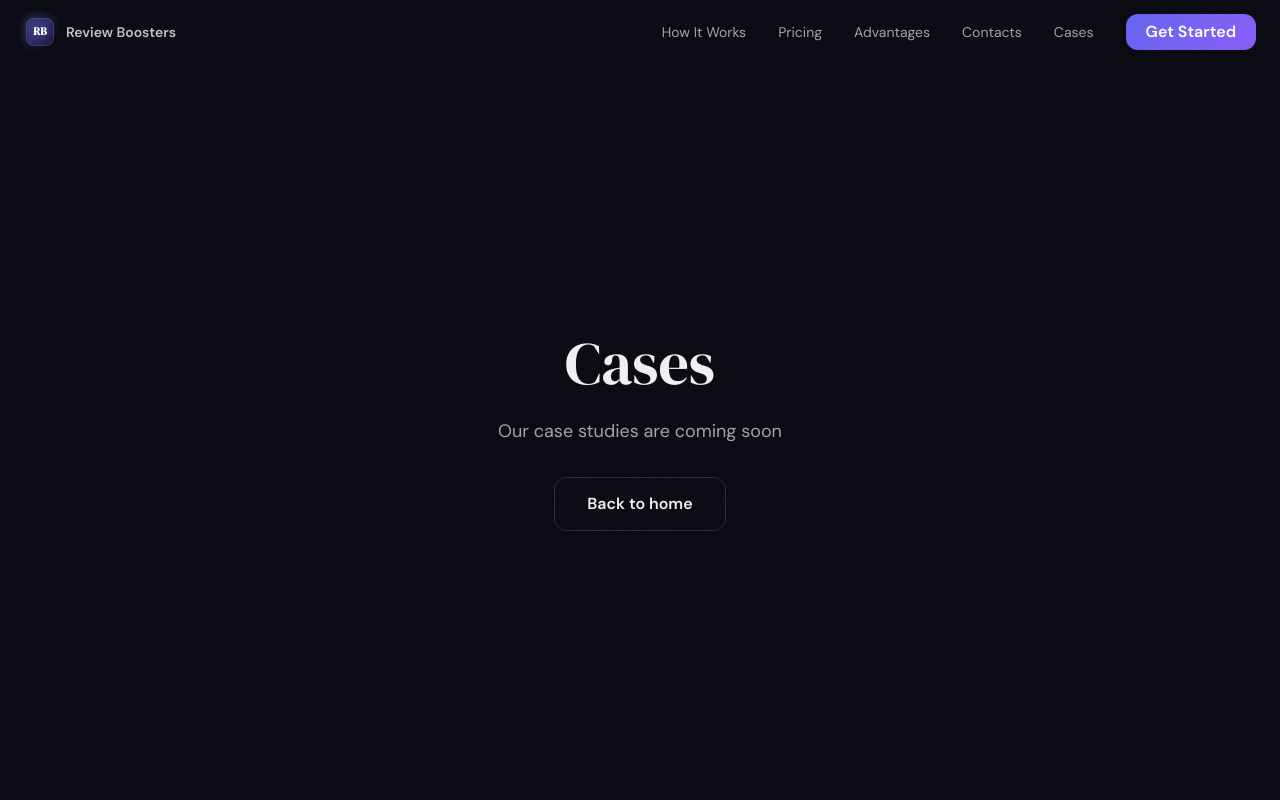
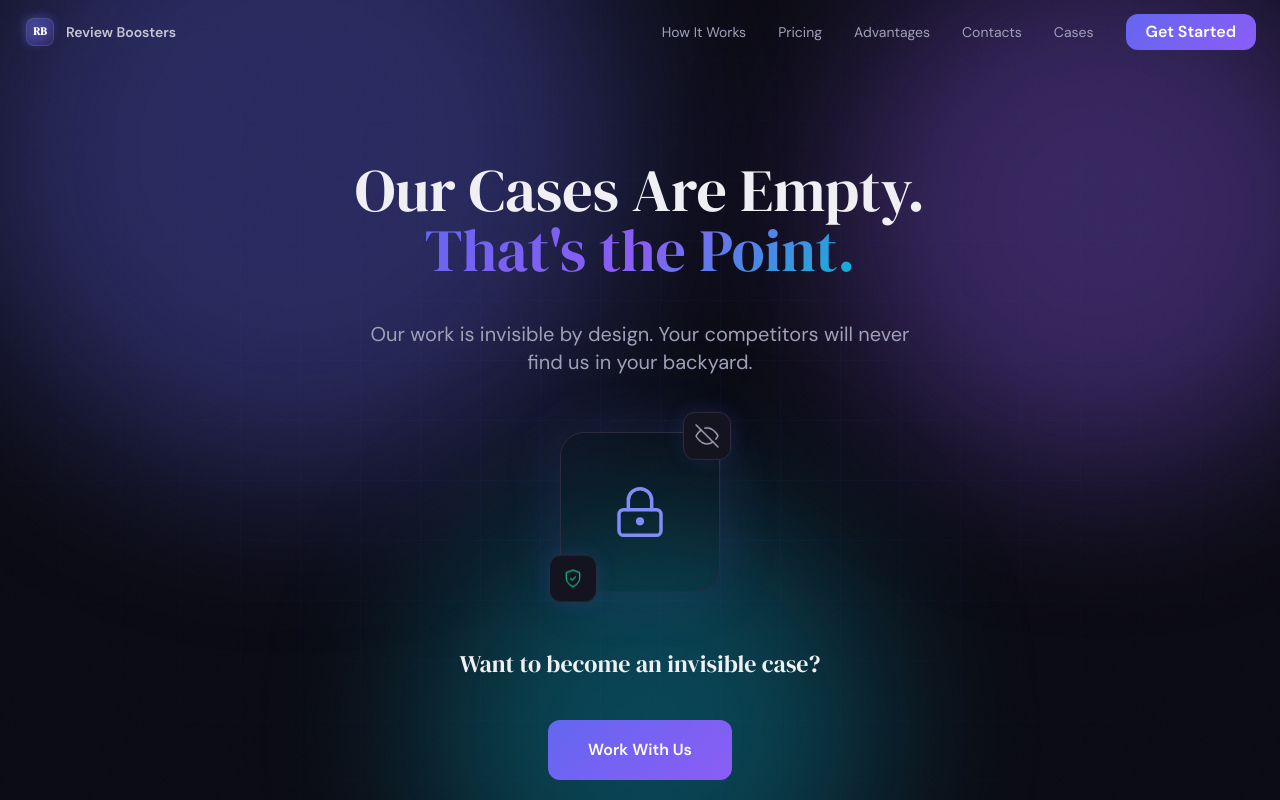
Before and after one commit to bigcyberboss/reviews-booster, a Next.js app: page /cases in a window 1280 px wide. Shown: the top 800 px of the page. Built offline with nearby package versions, Linux system fonts and the light colour scheme.

Commit message:
cases: confidentiality page with lock illustration

```diff
--- a/src/app/cases/page.tsx
+++ b/src/app/cases/page.tsx
@@ -8,16 +8,63 @@ export default function CasesPage() {
   return (
     <>
       <Navbar />
-      <main className="min-h-screen flex items-center justify-center pt-16">
-        <div className="max-w-3xl mx-auto px-6 py-24 text-center">
-          <h1 className="font-heading text-4xl sm:text-5xl lg:text-6xl mb-6">
-            Cases
+      <main className="min-h-screen flex items-center justify-center pt-16 relative overflow-hidden">
+        <div className="grid-bg" />
+        <div className="aurora">
+          <div className="aurora-blob" />
+          <div className="aurora-blob" />
+          <div className="aurora-blob" />
+        </div>
+
+        <div className="relative z-10 max-w-3xl mx-auto px-6 py-24 flex flex-col items-center text-center gap-10">
+          <h1
+            className="font-heading text-4xl sm:text-5xl lg:text-6xl leading-[1.1]"
+            style={{ textWrap: "balance" } as React.CSSProperties}
+          >
+            Our Cases Are Empty.{" "}
+            <span className="gradient-text">That&apos;s the Point.</span>
           </h1>
-          <p className="text-text-secondary text-lg mb-8">
-            Our case studies are coming soon
+
+          <p className="text-text-secondary text-lg sm:text-xl max-w-xl leading-relaxed">
+            Our work is invisible by design. Your competitors will never find us in your backyard.
           </p>
-          <Link href="/" className="ghost-btn">
-            Back to home
+
+          {/* Confidentiality illustration */}
+          <div className="relative my-4">
+            <div className="w-32 h-32 sm:w-40 sm:h-40 rounded-3xl flex items-center justify-center border border-border bg-bg-surface/60 backdrop-blur-sm relative"
+              style={{ boxShadow: "0 0 60px var(--glow-soft)" }}>
+              {/* Lock */}
+              <svg width="48" height="48" viewBox="0 0 24 24" fill="none" stroke="var(--accent-glow)" strokeWidth="1.5" strokeLinecap="round" strokeLinejoin="round" className="sm:w-14 sm:h-14">
+                <rect x="3" y="11" width="18" height="11" rx="2" ry="2" />
+                <path d="M7 11V7a5 5 0 0 1 10 0v4" />
+                <circle cx="12" cy="16" r="1" fill="var(--accent-glow)" />
+              </svg>
+              {/* Eye with slash — floating */}
+              <div className="absolute -top-3 -right-3 w-10 h-10 sm:w-12 sm:h-12 rounded-xl bg-bg-surface border border-border flex items-center justify-center"
+                style={{ animation: "float-gentle 4s ease-in-out infinite", boxShadow: "0 0 20px var(--glow-soft)" }}>
+                <svg width="20" height="20" viewBox="0 0 24 24" fill="none" stroke="var(--text-secondary)" strokeWidth="1.5" strokeLinecap="round" strokeLinejoin="round" className="sm:w-6 sm:h-6">
+                  <path d="M17.94 17.94A10.07 10.07 0 0 1 12 20c-7 0-11-8-11-8a18.45 18.45 0 0 1 5.06-5.94" />
+                  <path d="M9.9 4.24A9.12 9.12 0 0 1 12 4c7 0 11 8 11 8a18.5 18.5 0 0 1-2.16 3.19" />
+                  <line x1="1" y1="1" x2="23" y2="23" />
+                </svg>
+              </div>
+              {/* Shield — floating */}
+              <div className="absolute -bottom-3 -left-3 w-10 h-10 sm:w-12 sm:h-12 rounded-xl bg-bg-surface border border-border flex items-center justify-center"
+                style={{ animation: "float-gentle 5s ease-in-out infinite 1s", boxShadow: "0 0 20px var(--glow-soft)" }}>
+                <svg width="18" height="18" viewBox="0 0 24 24" fill="none" stroke="var(--success)" strokeWidth="1.5" strokeLinecap="round" strokeLinejoin="round" className="sm:w-5 sm:h-5">
+                  <path d="M12 22s8-4 8-10V5l-8-3-8 3v7c0 6 8 10 8 10z" />
+                  <polyline points="9 12 11 14 15 10" />
+                </svg>
+              </div>
+            </div>
+          </div>
+
+          <p className="text-text-primary text-xl sm:text-2xl font-heading">
+            Want to become an invisible case?
+          </p>
+
+          <Link href="/#contacts" className="glow-btn text-lg !py-4 !px-10">
+            Work With Us
           </Link>
         </div>
       </main>
```
